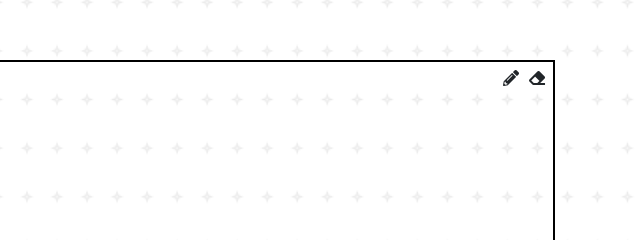
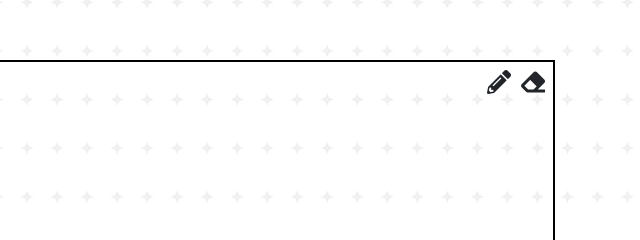
Before and after one commit to Ramya-brs/HTML5-Canvas, a plain HTML site: page index.html in a window 1280 px wide. Shown: the part 150-390 px from the top of the page, 640-1280 px from the left. Drawn offline with nearby package versions, Linux system fonts and the light colour scheme.

Commit message:
Update index.html

```diff
--- a/index.html
+++ b/index.html
@@ -27,6 +27,11 @@
         display: flex;
         gap: 10px;
       }
+      #pencilIcon,
+      #eraserIcon {
+      font-size: 24px;
+  }
+</style>
     </style>
   </head>
   <body>
```
